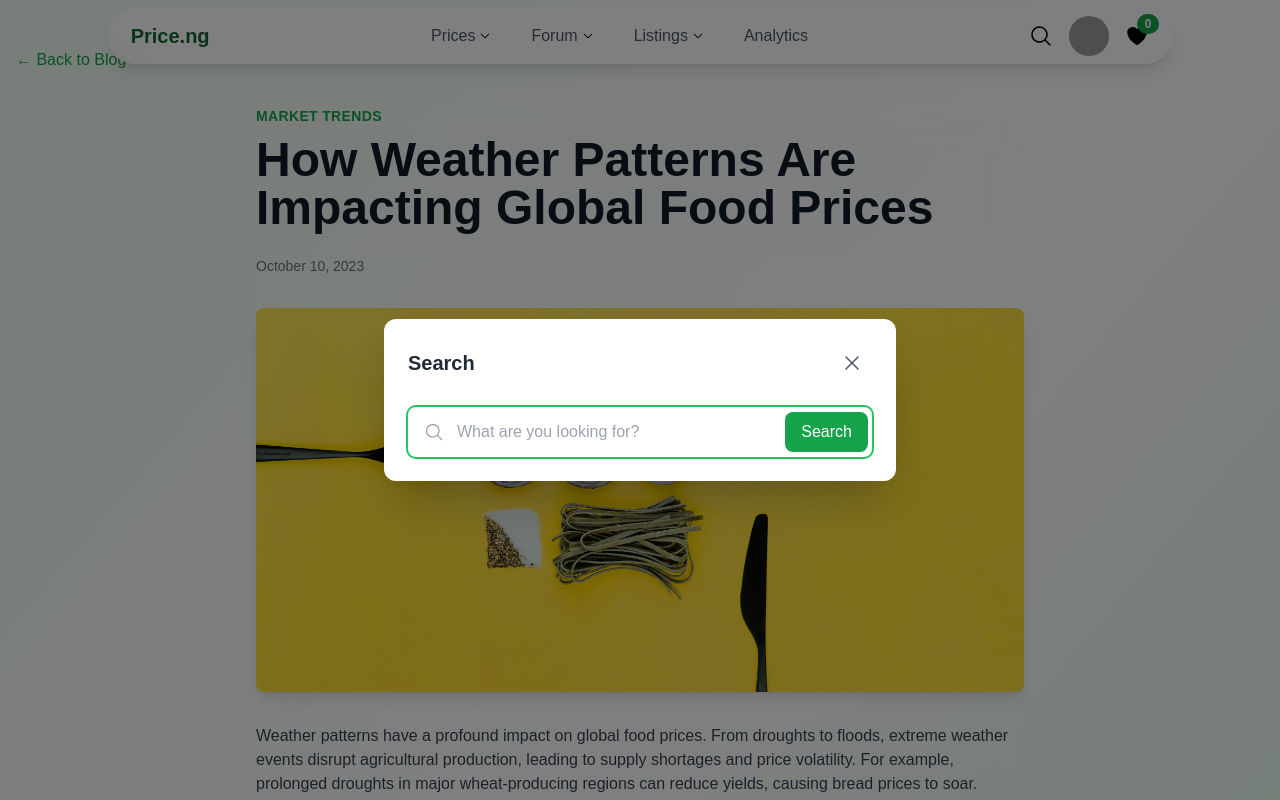
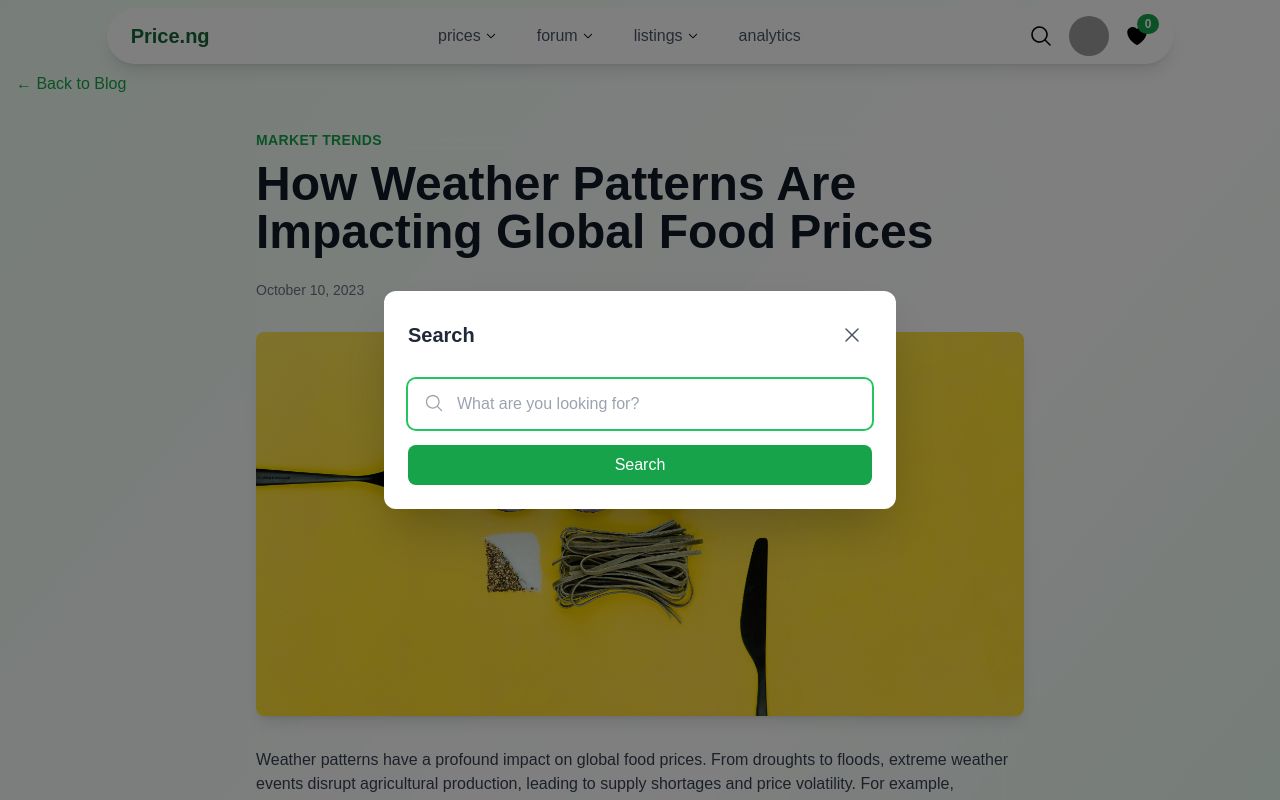
Before and after one commit to DivineAde/Price-Nigeria, a Next.js app: page /blog/how-weather-patterns-impact-food-prices in a window 1280 px wide. Both pictures are taken after a click on the icon 1041 px from the left and 36 px from the top of the page. Shown: the top 800 px of the page. Built offline with nearby package versions, Linux system fonts and the light colour scheme; grey boxes are pictures that could not be loaded.

Commit message:
new feat

```diff
--- a/app/(home)/blog/[slug]/page.jsx
+++ b/app/(home)/blog/[slug]/page.jsx
@@ -146,7 +146,7 @@ const BlogPost = () => {
         {/* Back Button */}
         <Link
           href="/"
-          className="inline-flex items-center text-green-600 hover:text-green-800 transition-colors duration-300"
+          className="inline-flex items-center text-green-600 hover:text-green-800 transition-colors duration-300 mt-6"
         >
           ← Back to Blog
         </Link>
--- a/components/Navbar.jsx
+++ b/components/Navbar.jsx
@@ -12,8 +12,8 @@ import {
   BookmarkIcon,
 } from "@heroicons/react/24/solid";
 import { Avatar, AvatarFallback, AvatarImage } from "@/components/ui/avatar";
-
 import Link from "next/link";
+import Image from "next/image";
 
 const Navbar = () => {
   const { cart } = useCart();
@@ -21,7 +21,7 @@ const Navbar = () => {
   const [hoveredItem, setHoveredItem] = useState(null);
   const [isSearchModalOpen, setIsSearchModalOpen] = useState(false);
   const searchInputRef = useRef(null);
-  const timeoutRef = useRef(null); // Ref for the delay timeout
+  const timeoutRef = useRef(null);
 
   const toggleMenu = () => {
     setIsOpen(!isOpen);
@@ -29,16 +29,15 @@ const Navbar = () => {
 
   const handleMouseEnter = (item) => {
     if (timeoutRef.current) {
-      clearTimeout(timeoutRef.current); // Clear any existing timeout
+      clearTimeout(timeoutRef.current);
     }
     setHoveredItem(item);
   };
 
   const handleMouseLeave = () => {
-    // Set a timeout to delay closing the dropdown
     timeoutRef.current = setTimeout(() => {
       setHoveredItem(null);
-    }, 300); // 300ms delay
+    }, 300);
   };
 
   const toggleSearchInput = () => {
@@ -71,17 +70,18 @@ const Navbar = () => {
     analytics: ["Market Trends", "Sales Analytics", "User Insights"],
   };
 
-  const showChevronItems = ["prices", "forum", "listings"]; // Items that should show the chevron
+  const showChevronItems = ["prices", "forum", "listings"];
 
   const SearchModal = ({ onClose }) => {
     return (
       <div className="fixed inset-0 bg-black bg-opacity-50 flex items-center justify-center z-50">
-        <div className="bg-white p-6 rounded-xl shadow-2xl w-full max-w-lg transform transition-all duration-300 ease-in-out">
+        <div className="bg-white p-6 rounded-xl shadow-2xl w-full max-w-lg mx-4 transform transition-all duration-300 ease-in-out">
           <div className="flex items-center justify-between mb-6">
             <h2 className="text-xl font-semibold text-gray-800">Search</h2>
             <button
               onClick={onClose}
               className="p-2 rounded-full hover:bg-gray-100 transition-colors duration-200"
+              aria-label="Close search modal"
             >
               <XMarkIcon className="size-6 text-gray-600" />
             </button>
@@ -93,15 +93,13 @@ const Navbar = () => {
               className="w-full px-4 py-3 pl-12 border border-gray-300 rounded-lg focus:outline-none focus:ring-2 focus:ring-green-500 focus:border-transparent transition-all duration-200 placeholder-gray-400 text-gray-700"
               autoFocus
             />
-            <div className="mt-6 absolute top-[-38%] right-1">
+            <MagnifyingGlassIcon className="absolute left-4 top-6 transform -translate-y-1/2 size-5 text-gray-400" />
             <button
               onClick={onClose}
-                className="w-full px-4 py-2 bg-green-600 text-white rounded-lg hover:bg-green-700 transition-colors duration-200"
+              className="mt-4 w-full px-4 py-2 bg-green-600 text-white rounded-lg hover:bg-green-700 transition-colors duration-200"
             >
               Search
             </button>
-            </div>
-            <MagnifyingGlassIcon className="absolute left-4 top-1/2 transform -translate-y-1/2 size-5 text-gray-400" />
           </div>
         </div>
       </div>
@@ -132,9 +130,8 @@ const Navbar = () => {
                       href={`/dashboard/${item}`}
                       className="text-gray-600 hover:text-gray-800 text-md"
                     >
-                      {item.charAt(0).toUpperCase() + item.slice(1)}
+                      {item.charAt(0).toLowerCase() + item.slice(1)}
                     </a>
-                    {/* Conditionally render ChevronDownIcon */}
                     {showChevronItems.includes(item) && (
                       <ChevronDownIcon
                         className={`size-3 text-black transition-transform duration-200 ${
@@ -146,8 +143,8 @@ const Navbar = () => {
                   {hoveredItem === item && (
                     <div
                       className="absolute top-full left-0 mt-2 w-52 bg-white rounded-md shadow-lg transition-opacity duration-300 ease-in-out"
-                      onMouseEnter={() => handleMouseEnter(item)} // Keep dropdown open
-                      onMouseLeave={handleMouseLeave} // Close dropdown when cursor leaves
+                      onMouseEnter={() => handleMouseEnter(item)}
+                      onMouseLeave={handleMouseLeave}
                     >
                       {dropdownContent[item].map((subItem) => (
                         <a
@@ -172,6 +169,7 @@ const Navbar = () => {
                 <MagnifyingGlassIcon
                   className="size-6 text-black hover:text-gray-600 cursor-pointer"
                   onClick={toggleSearchInput}
+                  aria-label="Search"
                 />
               </div>
               <Link href="/login">
@@ -180,7 +178,7 @@ const Navbar = () => {
                     src="https://github.com/shadcn.png"
                     alt="@shadcn"
                   />
-                  <AvatarFallback></AvatarFallback>
+                  <AvatarFallback>CN</AvatarFallback>
                 </Avatar>
               </Link>
               <Link href={"/bookmark"} className="relative">
@@ -196,6 +194,7 @@ const Navbar = () => {
               <button
                 onClick={toggleMenu}
                 className="text-slate-50 focus:outline-none"
+                aria-label="Toggle menu"
               >
                 {isOpen ? (
                   <XMarkIcon className="size-6 text-black" />
@@ -209,26 +208,38 @@ const Navbar = () => {
 
         {/* Mobile Menu */}
         {isOpen && (
-          <div className="md:hidden bg-white w-full h-screen backdrop-blur-md shadow-lg">
-            <div className="px-4 pt-2 pb-4 space-y-2">
+          <div className="md:hidden fixed inset-0 bg-white/95 backdrop-blur-md z-50">
+            <div className="flex justify-end p-4">
+              <button
+                onClick={toggleMenu}
+                className="p-2 rounded-full hover:bg-gray-100 transition-colors duration-200"
+                aria-label="Close menu"
+              >
+                <XMarkIcon className="size-6 text-black" />
+              </button>
+            </div>
+            <div className="px-6 py-4 space-y-4">
               {Object.keys(dropdownContent).map((item) => (
+                <div key={item} className="relative">
                   <a
-                  key={item}
                     href={`/dashboard/${item}`}
-                  className="text-slate-50 hover:text-gray-600 block"
+                    className="text-gray-800 hover:text-gray-600 block text-lg"
                   >
                     {item.charAt(0).toUpperCase() + item.slice(1)}
                   </a>
+                </div>
               ))}
             </div>
-            <div className="px-4 pt-2 pb-4 border-t border-gray-200">
+            <div className="px-6 py-4 border-t border-gray-200">
               <div className="flex items-center space-x-4">
                 <div className="flex items-center">
                   <MagnifyingGlassIcon
-                    className="size-6 text-slate-800 hover:text-gray-600 cursor-pointer"
+                    className="size-6 text-black hover:text-gray-600 cursor-pointer"
                     onClick={toggleSearchInput}
+                    aria-label="Search"
                   />
                 </div>
+                <Link href="/login">
                   <Avatar>
                     <AvatarImage
                       src="https://github.com/shadcn.png"
@@ -236,6 +247,7 @@ const Navbar = () => {
                     />
                     <AvatarFallback>CN</AvatarFallback>
                   </Avatar>
+                </Link>
                 <Link href={"/bookmark"}>
                   <BookmarkIcon className="size-6 text-black hover:text-gray-600 cursor-pointer" />
                 </Link>
```
Lines whose indentation alone changed are shown as unchanged.
